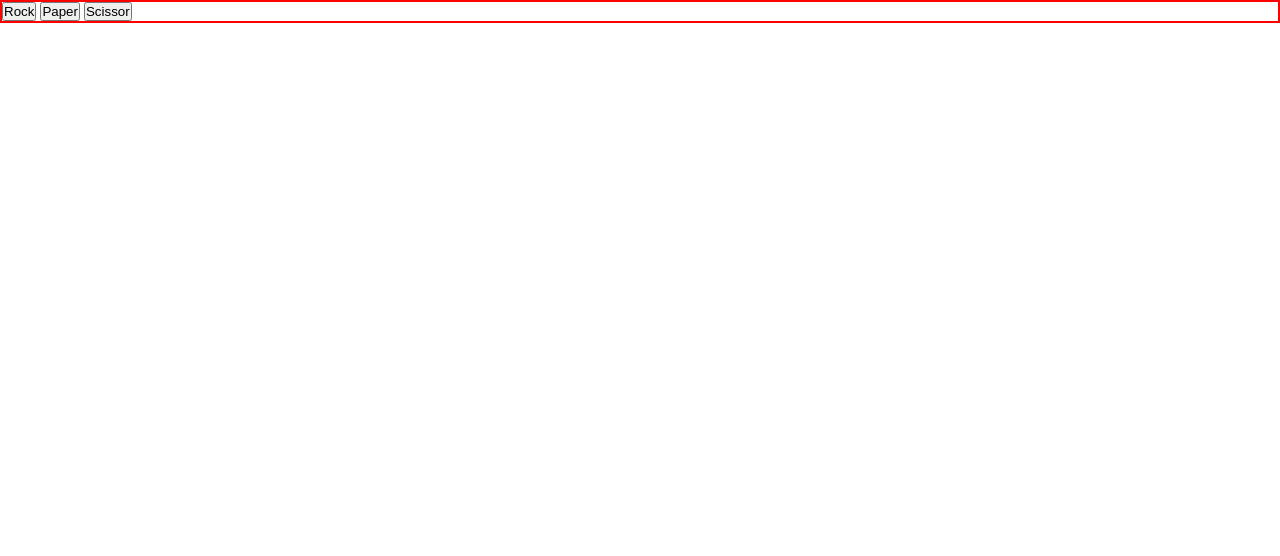
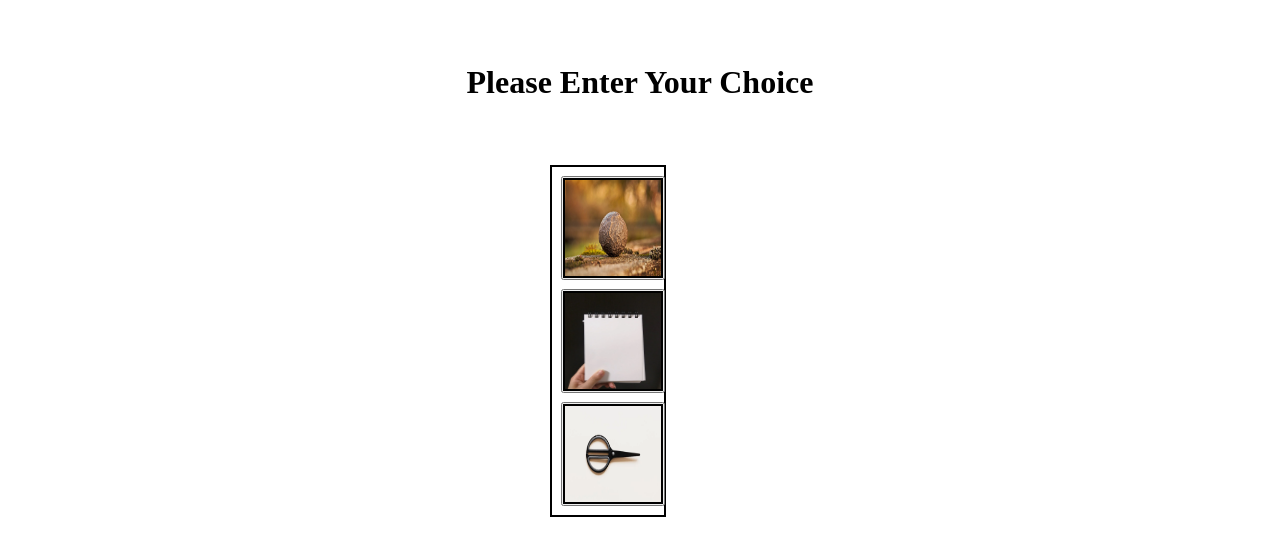
Before and after one commit to ankitgupta7542/JS2025, a plain HTML site: page rock-paper-scissor/index.html in a window 1280 px wide. Drawn offline with Linux system fonts and the light colour scheme.

Commit message:
styles added

```diff
--- a/rock-paper-scissor/index.html
+++ b/rock-paper-scissor/index.html
@@ -7,31 +7,34 @@
     <link rel="stylesheet" href="style.css">
   </head>
   <body>
+
+    <h1>Please Enter Your Choice</h1>
     <div class="container">
         <button
       onclick="
      let computerChoice = ComputerMove();
-     alert(result('Rock' , computerChoice));
+     alert(showResult('Rock' , computerChoice , result('Rock' , computerChoice)));
     "
     >
-      Rock
+      <img src="./assets/rock.jpeg" alt="">
     </button>
 
     <button
       onclick="
     computerChoice = ComputerMove();
-    alert(result('Paper' , computerChoice));
+    alert(showResult('Paper' , computerChoice , result('Rock' , computerChoice)));
+
    "
     >
-      Paper
+      <img src="./assets/pexels-photo-268349.webp" alt="">
     </button>
     <button
       onclick="
     computerChoice = ComputerMove();
-    alert(result('Scissor' , computerChoice));
+    alert(showResult('Scissor' , computerChoice , result('Rock' , computerChoice)));
     "
     >
-      Scissor
+      <img src="./assets/pexels-photo-4226901.webp" alt="">
     </button>
     </div>
   </body>
--- a/rock-paper-scissor/script.js
+++ b/rock-paper-scissor/script.js
@@ -13,7 +13,7 @@ function result(userMove , ComputerMove){
     {
         if(ComputerMove === "Rock")
             return "its a tie.";
-        else if(ComputerMove == "Paper")
+        else if(ComputerMove === "Paper")
             return "Computer won.";
         else
             return "User won.";
@@ -34,8 +34,13 @@ function result(userMove , ComputerMove){
         if(ComputerMove === "Scissor")
             return "its a tie.";
         else if(ComputerMove === "Paper")
-            return "Computer won.";
+            return "User won.";
         else
             return "User won.";
     }
 }
+
+
+function showResult(userMove , ComputerMove , result){
+    return `You have choosen ${userMove} , Computer has choosen ${ComputerMove} and The result is ${result}.`;
+}
--- a/rock-paper-scissor/style.css
+++ b/rock-paper-scissor/style.css
@@ -5,5 +5,31 @@
 }
 
 .container{
-    border: 2px solid red;
+    border: 2px solid black;
+    height: 100%;
+    width: 9%;
+    justify-content: center;
+    margin: 5% 43%;
 }
+
+button{
+    /* width: 10%;
+    height: 10%; */
+    /* padding: 40px; */
+    margin: 8%;
+    display: flex;
+    justify-content: space-evenly;
+}
+
+img{
+    /* justify-content: space-evenly; */
+    border: 2px solid black;
+    height: 100px;
+    width: 100px;
+}
+
+h1{
+    text-align: center;
+    justify-content: center;
+    margin-top: 5%;
+}
```
Also changed, not shown: rock-paper-scissor/assets/pexels-photo-268349.webp (added), rock-paper-scissor/assets/pexels-photo-4226901.webp (added), rock-paper-scissor/assets/rock.jpeg (added).
